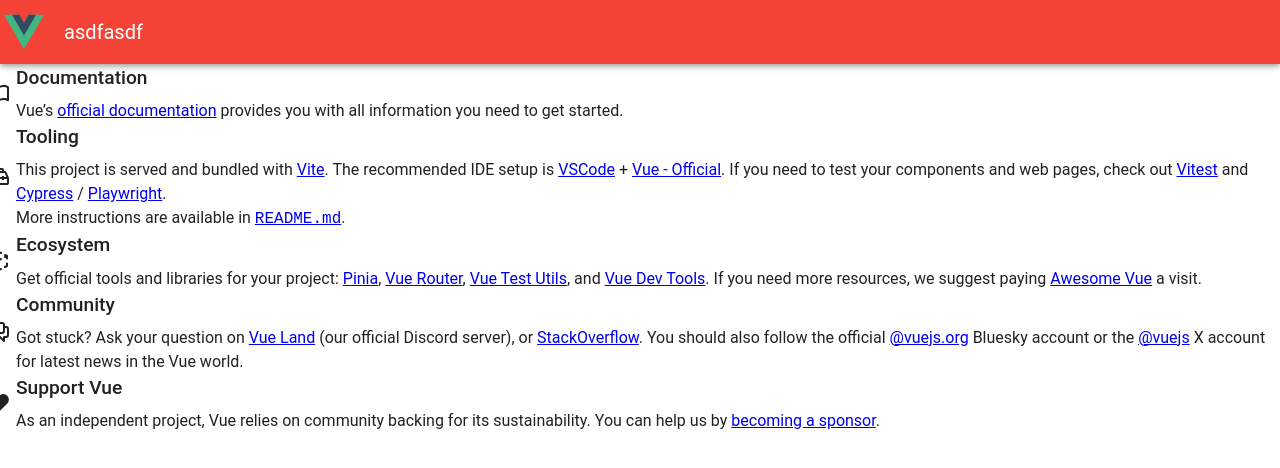
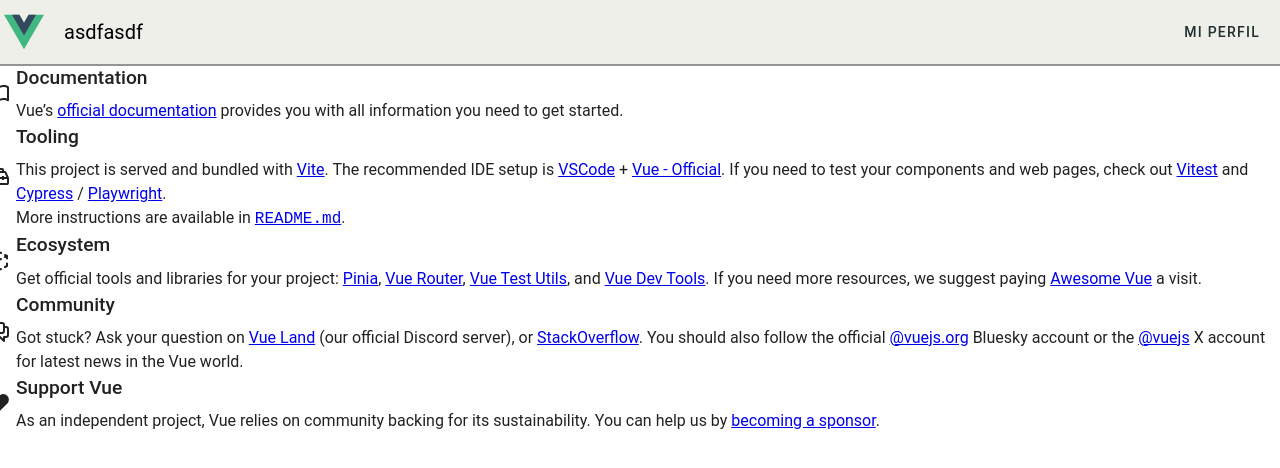
Before and after one commit to teofum/tp-hci-web, a Vue app: page / in a window 1280 px wide. Shown: the top 468 px of the page. Built offline with nearby package versions, Linux system fonts and the light colour scheme; sample sign-in values are in the browser's storage.

Commit message:
add my profile button in nav bar and some color change

```diff
--- a/src/App.vue
+++ b/src/App.vue
@@ -1,15 +1,22 @@
 <script setup lang="ts">
-import { useRoute } from 'vue-router';
+import { useRoute, useRouter } from 'vue-router';
 import { computed } from 'vue';
+import { VBtn } from 'vuetify/components';
 
 const route = useRoute();
+const router = useRouter();
 const isAuthRoute = computed(() => route.path.startsWith('/auth'));
 </script>
 
 <template>
   <v-app>
     <v-layout>
-      <v-app-bar v-if="!isAuthRoute" class="bg-red">
+      <v-app-bar
+        v-if="!isAuthRoute"
+        elevation="0"
+        color="#EFEFE9"
+        style="border-bottom: 2px solid #00000061"
+      >
         <template v-slot:prepend>
           <img
             alt="Vue logo"
@@ -21,6 +28,15 @@
         </template>
 
         <v-app-bar-title>asdfasdf</v-app-bar-title>
+
+        <template v-slot:append>
+          <VBtn
+            color="#223030"
+            @click="router.push('/profile')"
+          >
+            Mi Perfil
+          </VBtn>
+        </template>
       </v-app-bar>
 
       <v-main>
--- a/src/layouts/AuthLayout.vue
+++ b/src/layouts/AuthLayout.vue
@@ -16,7 +16,7 @@
   justify-content: center;
   align-items: center;
   min-height: 100vh;
-  background-color: #ece7df;
+  background-color: #EFEFE9;
 }
 
 .auth-card {
--- a/src/layouts/ProfileLayout.vue
+++ b/src/layouts/ProfileLayout.vue
@@ -11,6 +11,8 @@
   display: flex;
   justify-content: center;
   padding: 4rem 2rem;
+  min-height: calc(100vh - 64px);
+  background-color: #EFEFE9;
 }
 
 .profile-card {
```
